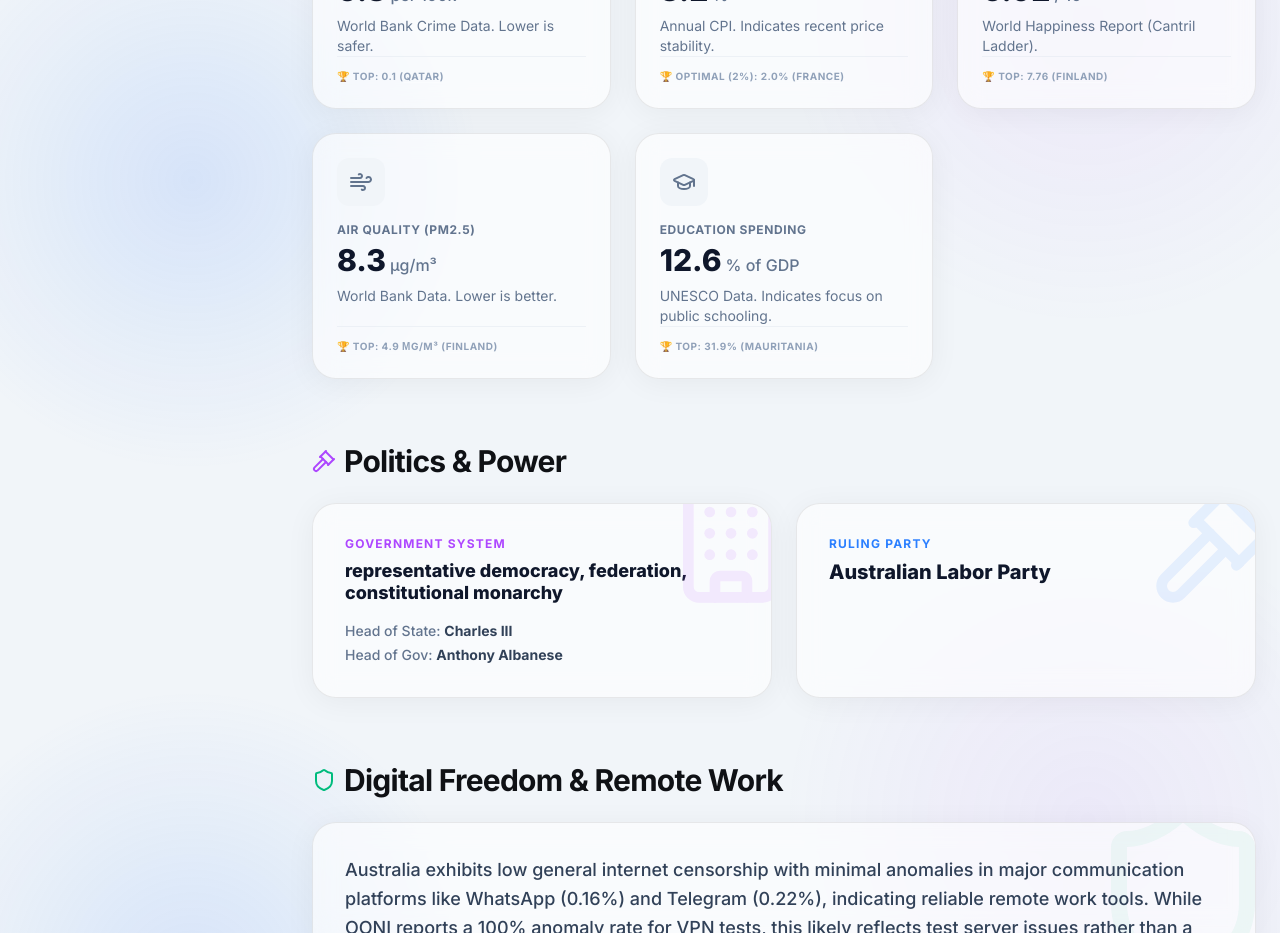
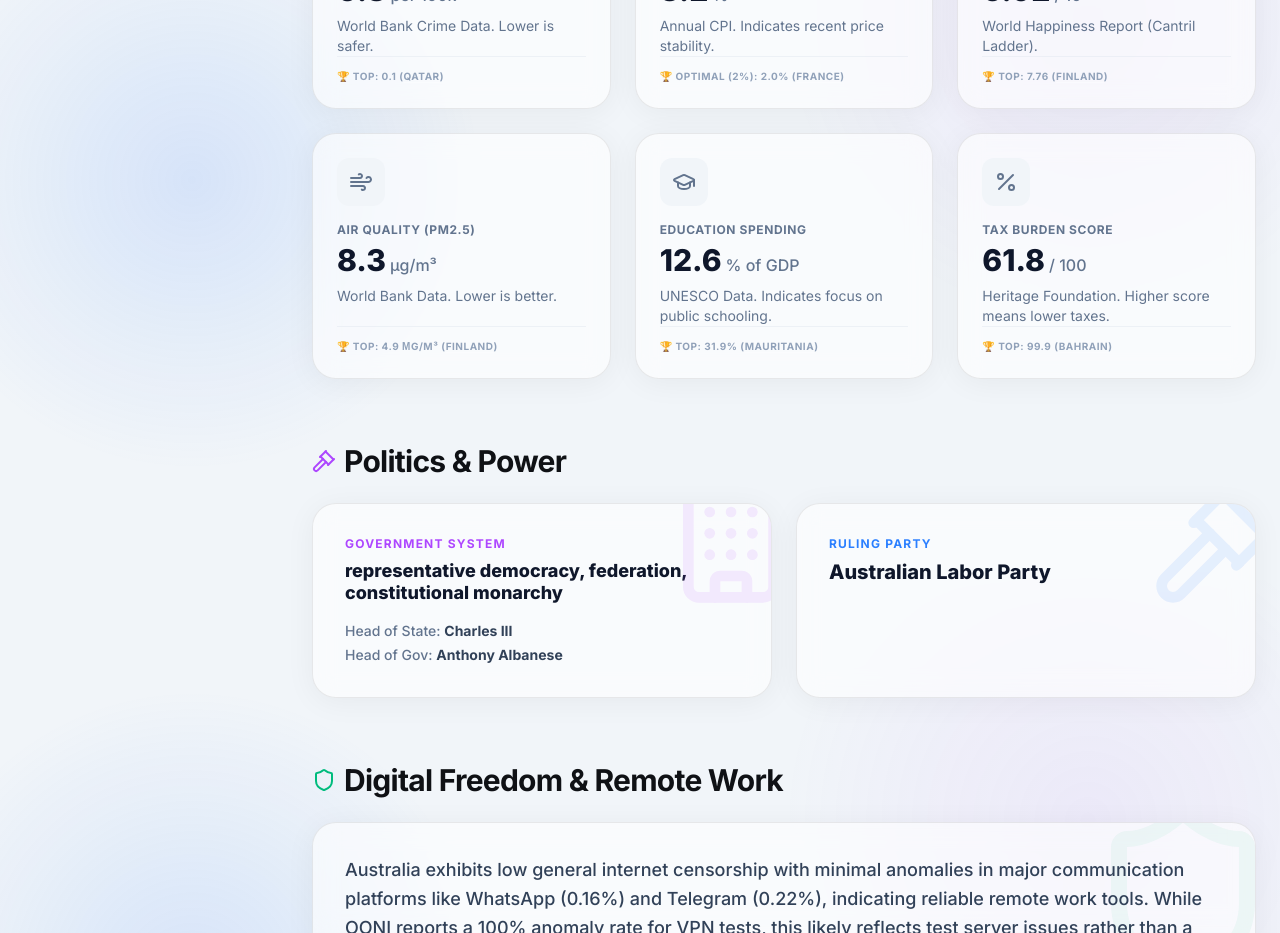
Before and after one commit to mirek-ai/settleradarweb, a Next.js app: page /country/australia in a window 1280 px wide. Shown: the part 1020-1953 px from the top of the page. Built offline with nearby package versions, Linux system fonts and the light colour scheme.

Commit message:
feat(ui): Dodanie kafelka Tax Burden Score do sekcji Quick Facts na glownej stronie kraju

```diff
--- a/src/app/country/[slug]/page.tsx
+++ b/src/app/country/[slug]/page.tsx
@@ -4,7 +4,7 @@ import Link from 'next/link';
 import Image from 'next/image';
 import {
   ArrowLeft, ArrowRight, MapPin, Building, Shield, Wind, TrendingUp, Landmark, Sparkles,
-  Activity, Users, HeartPulse, GraduationCap, Briefcase, Scale, Sun, Droplets, ThermometerSun, CloudSnow, CheckCircle, Smile, MessageCircle, Gavel, Calendar, Globe, BookOpen, Swords, Info
+  Activity, Users, HeartPulse, GraduationCap, Briefcase, Scale, Sun, Droplets, ThermometerSun, CloudSnow, CheckCircle, Smile, MessageCircle, Gavel, Calendar, Globe, BookOpen, Swords, Info, Percent
 } from 'lucide-react';
 import { getSortedPostsData } from '@/lib/posts';
 import { formatDate } from '@/lib/utils';
@@ -157,6 +157,12 @@ export default async function CountryPage({ params }: { params: Promise<{ slug:
     return best;
   }, null);
 
+  const bestTaxBurden = db.countries.reduce((best: any, c: any) => {
+    const v = c.indicators?.['heritage_tax_burden']?.value;
+    if (v != null && (!best || v > best.v)) return { v, name: c.name, slug: c.slug };
+    return best;
+  }, null);
+
   const bestGini = db.countries.reduce((best: any, c: any) => {
     const v = c.indicators?.['wb_gini']?.value;
     if (v != null && (!best || v < best.v)) return { v, name: c.name, slug: c.slug };
@@ -208,6 +214,7 @@ export default async function CountryPage({ params }: { params: Promise<{ slug:
   const malePct = ind['wb_male_population_pct']?.value;
   const womenInPar = ind['wb_women_in_parliament_pct']?.value;
   const taxes = ind['wb_taxes']?.value;
+  const taxBurden = ind['heritage_tax_burden']?.value;
 
   const pol = country.politics || {};
   const climate = country.climate;
@@ -571,6 +578,23 @@ export default async function CountryPage({ params }: { params: Promise<{ slug:
               {bestEducation && bestEducation.v != null && (
                 <div className="text-[10px] uppercase font-bold text-slate-400 dark:text-slate-500 tracking-wider mt-auto pt-3 border-t border-slate-200/50 dark:border-slate-800/50" title="Global maximum">
                   🏆 Top: {bestEducation.v.toFixed(1)}% (<Link href={`/country/${bestEducation.slug}`} className="hover:text-fuchsia-400 underline decoration-white/30 hover:decoration-fuchsia-400 underline-offset-2 transition-colors">{bestEducation.name}</Link>)
+                </div>
+              )}
+            </div>
+
+            {/* Fact 9 */}
+            <div className="glass-panel p-6 rounded-3xl flex flex-col h-full hover:-translate-y-1 hover:shadow-xl transition-all duration-300 group">
+              <div className="w-12 h-12 rounded-xl bg-slate-100 dark:bg-slate-800 text-slate-500 group-hover:bg-rose-500/10 group-hover:text-rose-500 flex items-center justify-center mb-4 group-hover:scale-110 transition-all">
+                <Percent className="w-6 h-6" />
+              </div>
+              <p className="text-xs font-bold text-slate-500 dark:text-slate-400 uppercase tracking-wider mb-1">Tax Burden Score</p>
+              <div className="text-3xl font-extrabold text-slate-900 dark:text-white">
+                {taxBurden != null ? taxBurden.toFixed(1) : '--'}<span className="text-base font-medium text-slate-500 ml-1">/ 100</span>
+              </div>
+              <p className="text-sm text-slate-500 mt-2">Heritage Foundation. Higher score means lower taxes.</p>
+              {bestTaxBurden && bestTaxBurden.v != null && (
+                <div className="text-[10px] uppercase font-bold text-slate-400 dark:text-slate-500 tracking-wider mt-auto pt-3 border-t border-slate-200/50 dark:border-slate-800/50" title="Global maximum (lowest taxes)">
+                  🏆 Top: {bestTaxBurden.v.toFixed(1)} (<Link href={`/country/${bestTaxBurden.slug}`} className="hover:text-rose-400 underline decoration-white/30 hover:decoration-rose-400 underline-offset-2 transition-colors">{bestTaxBurden.name}</Link>)
                 </div>
               )}
             </div>
```
